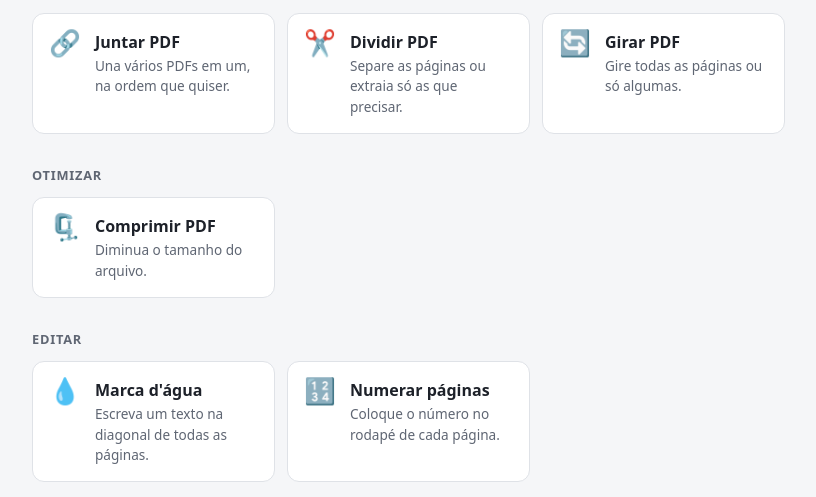
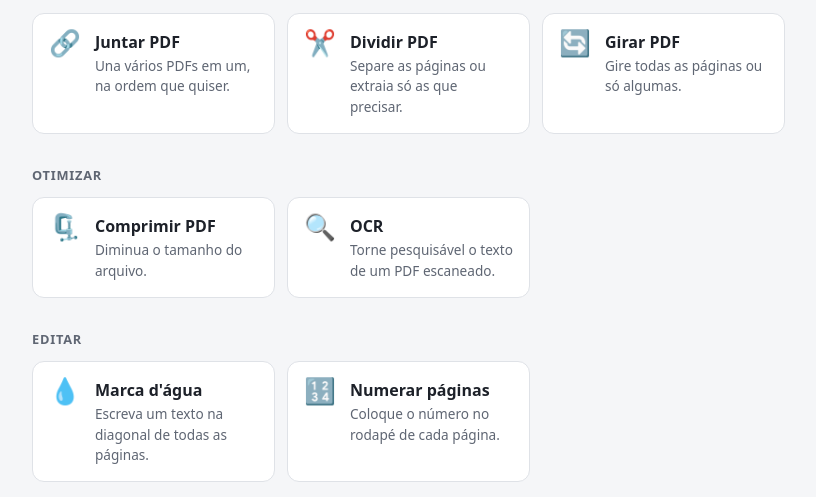
Before and after one commit to GianBala/EuAmoPDF, a Flask app: page / in a window 1280 px wide. Shown: the part 212-709 px from the top of the page, without its empty margins (104-920 px from the left). Run offline with Flask 3, Linux system fonts and the light colour scheme.

Commit message:
feat: adiciona OCR para PDFs escaneados
Reconhece o texto das páginas que são só imagem, com o Tesseract em
português, e o escreve invisível por cima da imagem, na posição de cada
palavra. A aparência do PDF não muda e o texto passa a poder ser buscado
e copiado. Páginas que já têm texto ficam como estão, e páginas
escaneadas de lado e exibidas em pé pela rotação também funcionam.

O Tesseract é procurado no PATH e, no Windows, também em Program Files
(o mesmo vale agora para o LibreOffice). Sem ele, a ferramenta explica o
que instalar.

```diff
--- a/app.py
+++ b/app.py
@@ -39,15 +39,27 @@ def only_local_requests():
         return "Acesso permitido só a partir deste computador.", 403
 
 
+def program_file(*parts):
+    """Caminho dentro de Program Files, no Windows, onde os instaladores não mexem no PATH."""
+    if sys.platform != 'win32':
+        return None
+    for base in (os.environ.get('PROGRAMFILES'), os.environ.get('PROGRAMFILES(X86)')):
+        if base and (path := Path(base, *parts)).exists():
+            return str(path)
+    return None
+
+
 def find_soffice():
-    found = shutil.which('soffice') or shutil.which('libreoffice')
-    if found or sys.platform != 'win32':
-        return found
-    # No Windows o instalador do LibreOffice não põe o soffice no PATH
-    for base in (os.environ.get('PROGRAMFILES'), os.environ.get('PROGRAMFILES(X86)')):
-        if base and (exe := Path(base, 'LibreOffice', 'program', 'soffice.exe')).exists():
-            return str(exe)
-    return None
+    return shutil.which('soffice') or shutil.which('libreoffice') or \
+        program_file('LibreOffice', 'program', 'soffice.exe')
+
+
+def find_tessdata():
+    """Pasta de idiomas do Tesseract, ou None se ele não estiver instalado."""
+    try:
+        return pymupdf.get_tessdata()
+    except Exception:
+        return program_file('Tesseract-OCR', 'tessdata')
 
 
 def msoffice_to_pdf(src, out, app_name):
@@ -373,6 +385,42 @@ def number_pages(files, form, tmp):
     return pdf_bytes(doc), f"{base}_numerado.pdf"
 
 
+def add_invisible_text(page, words):
+    """Escreve as palavras do OCR invisíveis sobre a imagem, para buscar e selecionar."""
+    # Todas as palavras de uma linha usam a mesma base e altura, para a linha não se partir
+    lines = {}
+    for x0, y0, x1, y1, word, block, line, _ in words:
+        bottom, height = lines.get((block, line), (0, 0))
+        lines[(block, line)] = (max(bottom, y1), max(height, y1 - y0))
+    for x0, y0, x1, y1, word, block, line, _ in words:
+        bottom, height = lines[(block, line)]
+        word = word.encode('cp1252', 'replace').decode('cp1252')  # a fonte padrão só tem esses caracteres
+        start = pymupdf.Point(x0, bottom - 0.2 * height)
+        stretch = (x1 - x0) / pymupdf.get_text_length(word, 'helv', height)  # ocupa a largura da palavra
+        page.insert_text(start, word + ' ', fontsize=height, fontname='helv', render_mode=3,
+                         morph=(start, pymupdf.Matrix(stretch, 1)))
+
+
+def ocr_pdf(files, form, tmp):
+    path, base = files[0]
+    doc = open_pdf(path)
+    tessdata = find_tessdata()
+    languages = [lang for lang in ('por', 'eng') if tessdata and Path(tessdata, f'{lang}.traineddata').exists()]
+    if 'por' not in languages:
+        raise UserError("O OCR precisa do Tesseract instalado com o idioma português. Veja as instruções no README.")
+    recognized = 0
+    for page in doc:
+        if page.get_text().strip():
+            continue  # a página já tem texto
+        page.remove_rotation()  # mesma aparência, mas com coordenadas iguais às que o OCR devolve
+        textpage = page.get_textpage_ocr(dpi=300, language='+'.join(languages), tessdata=tessdata, full=True)
+        add_invisible_text(page, page.get_text('words', textpage=textpage))
+        recognized += 1
+    if not recognized:
+        raise UserError("Todas as páginas deste PDF já têm texto: não há o que reconhecer.")
+    return pdf_bytes(doc), f"{base}_ocr.pdf", f"Texto reconhecido em {recognized} página(s)."
+
+
 def format_size(size):
     return f"{size / 1024:.0f} KB" if size < 1024 * 1024 else f"{size / 1024 / 1024:.1f} MB".replace('.', ',')
 
@@ -401,6 +449,7 @@ IMAGES = ('.jpg', '.jpeg', '.png', '.webp', '.bmp', '.gif', '.tif', '.tiff')
 ACTIONS = {
     "merge-pdf": (merge_pdf, PDF, True),
     "compress-pdf": (compress_pdf, PDF, False),
+    "ocr-pdf": (ocr_pdf, PDF, False),
     "protect-pdf": (protect_pdf, PDF, False),
     "unlock-pdf": (unlock_pdf, PDF, False),
     "watermark-pdf": (watermark_pdf, PDF, False),
--- a/templates/index.html
+++ b/templates/index.html
@@ -39,6 +39,8 @@
         <div class="grid">
             {{ tool('compress-pdf', '🗜️', 'Comprimir PDF', 'Diminua o tamanho do arquivo.', 'level',
                     'A compressão reduz a resolução das imagens do PDF. O texto não perde qualidade.') }}
+            {{ tool('ocr-pdf', '🔍', 'OCR', 'Torne pesquisável o texto de um PDF escaneado.', '',
+                    'A aparência não muda: o texto reconhecido fica invisível por cima da imagem, para buscar e copiar. Páginas que já têm texto ficam como estão.') }}
         </div>
     </section>
 
```
Also changed, not shown: tests/test_app.py (+47 -0 lines).
